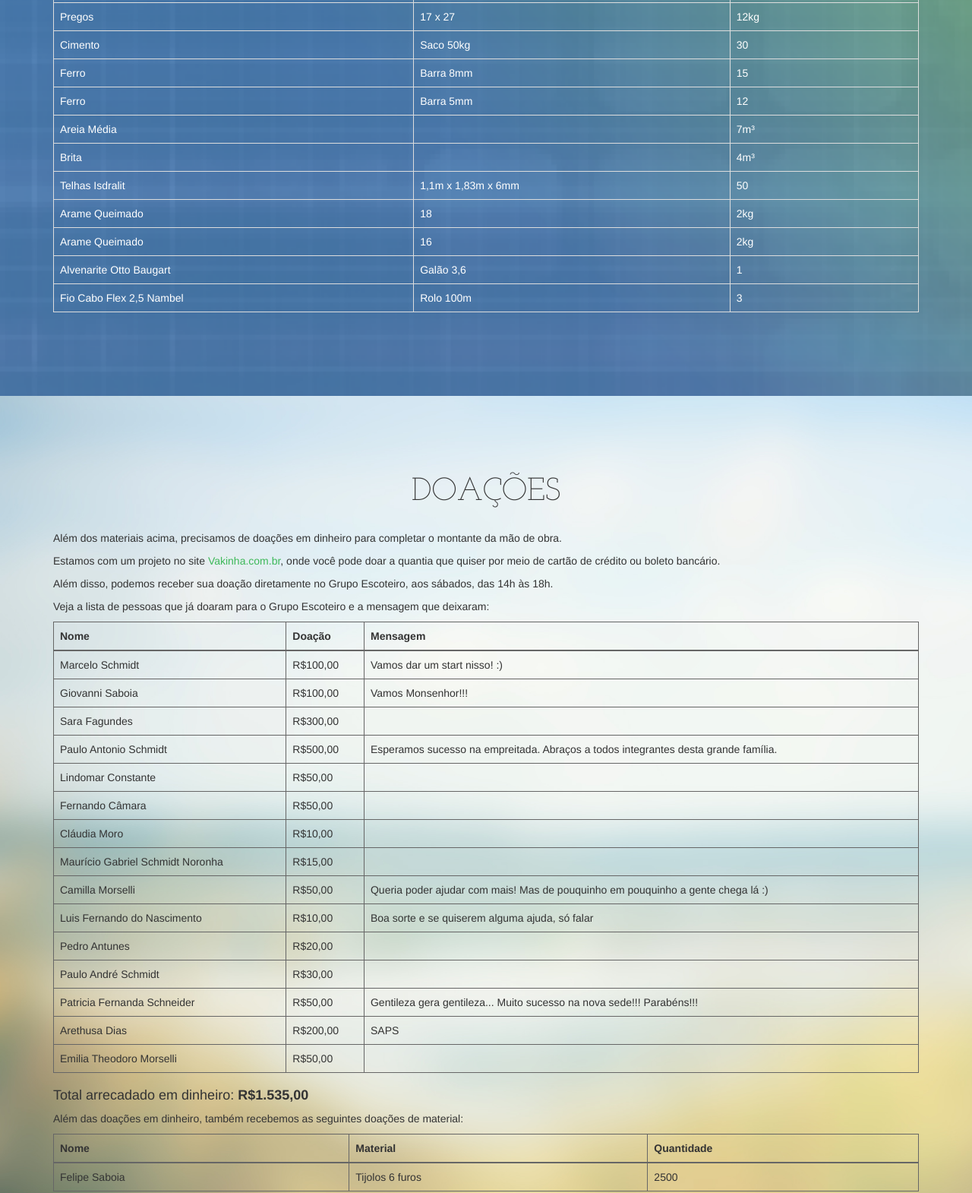
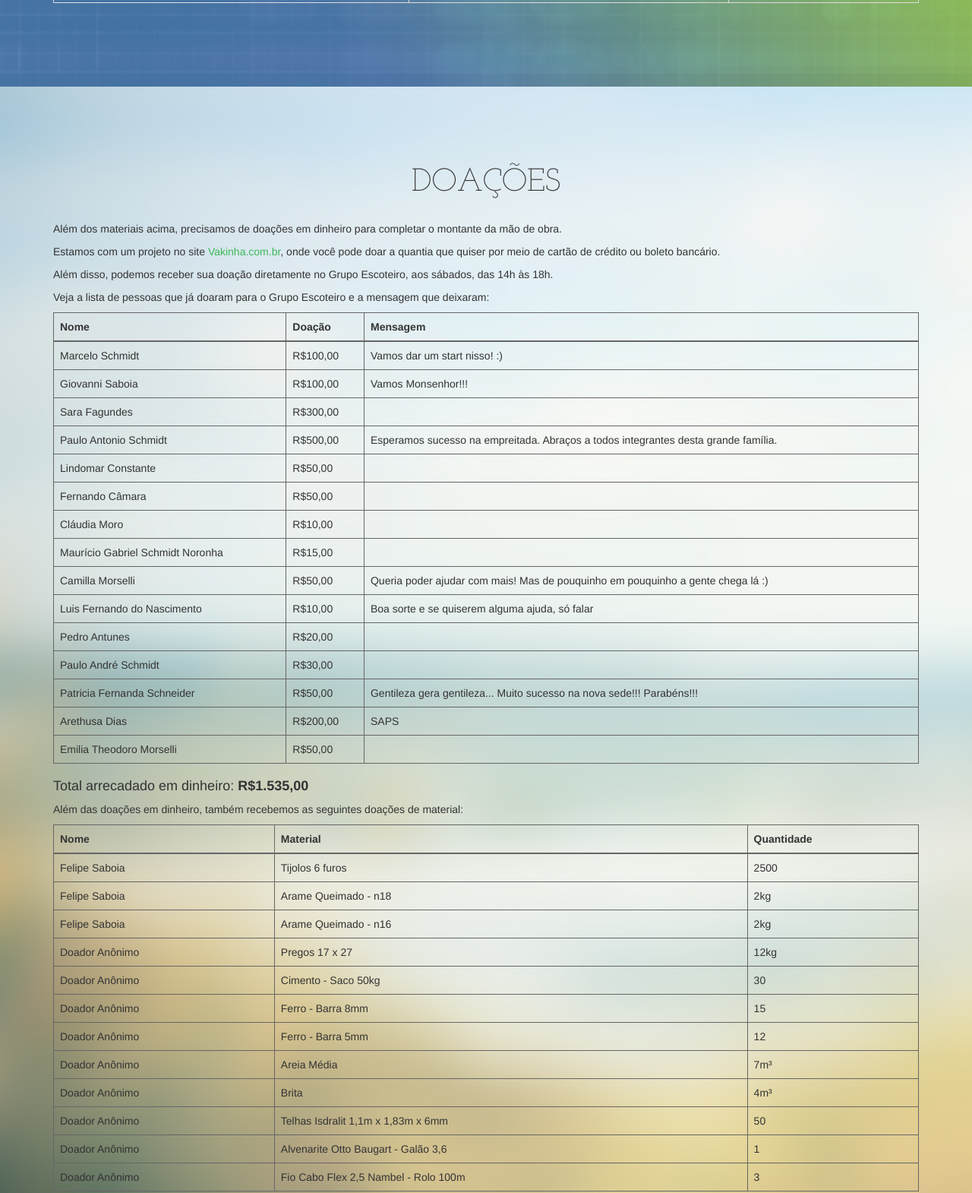
Before and after one commit to marceloschmidt/sede-monsenhor, a plain HTML site: page public_html/index.html in a window 1280 px wide. Shown: the part 3239-4809 px from the top of the page at 76% size. Drawn offline with Linux system fonts and the light colour scheme; some packages are replaced by stand-ins of ours; files whose address does not match are found by name.

Commit message:
no message

```diff
--- a/public_html/index.html
+++ b/public_html/index.html
@@ -152,61 +152,6 @@
                                 <td>5cm x 7cm x 5,40m</td>
                                 <td>40</td>
                             </tr>
-                            <tr>
-                                <td>Pregos</td>
-                                <td>17 x 27</td>
-                                <td>12kg</td>
-                            </tr>
-                            <tr>
-                                <td>Cimento</td>
-                                <td>Saco 50kg</td>
-                                <td>30</td>
-                            </tr>
-                            <tr>
-                                <td>Ferro</td>
-                                <td>Barra 8mm</td>
-                                <td>15</td>
-                            </tr>
-                            <tr>
-                                <td>Ferro</td>
-                                <td>Barra 5mm</td>
-                                <td>12</td>
-                            </tr>
-                            <tr>
-                                <td>Areia Média</td>
-                                <td></td>
-                                <td>7m³</td>
-                            </tr>
-                            <tr>
-                                <td>Brita</td>
-                                <td></td>
-                                <td>4m³</td>
-                            </tr>
-                            <tr>
-                                <td>Telhas Isdralit</td>
-                                <td>1,1m x 1,83m x 6mm</td>
-                                <td>50</td>
-                            </tr>
-                            <tr>
-                                <td>Arame Queimado</td>
-                                <td>18</td>
-                                <td>2kg</td>
-                            </tr>
-                            <tr>
-                                <td>Arame Queimado</td>
-                                <td>16</td>
-                                <td>2kg</td>
-                            </tr>
-                            <tr>
-                                <td>Alvenarite Otto Baugart</td>
-                                <td>Galão 3,6</td>
-                                <td>1</td>
-                            </tr>
-                            <tr>
-                                <td>Fio Cabo Flex 2,5 Nambel</td>
-                                <td>Rolo 100m</td>
-                                <td>3</td>
-                            </tr>
                         </tbody>
                     </table>
                 </div>
@@ -329,6 +274,61 @@
                                 <td>Tijolos 6 furos</td>
                                 <td>2500</td>
                             </tr>
+                            <tr>
+                                <td>Felipe Saboia</td>
+                                <td>Arame Queimado - n18</td>
+                                <td>2kg</td>
+                            </tr>
+                            <tr>
+                                <td>Felipe Saboia</td>
+                                <td>Arame Queimado - n16</td>
+                                <td>2kg</td>
+                            </tr>
+                            <tr>
+                                <td>Doador Anônimo</td>
+                                <td>Pregos 17 x 27</td>
+                                <td>12kg</td>
+                            </tr>
+                            <tr>
+                                <td>Doador Anônimo</td>
+                                <td>Cimento - Saco 50kg</td>
+                                <td>30</td>
+                            </tr>
+                            <tr>
+                                <td>Doador Anônimo</td>
+                                <td>Ferro - Barra 8mm</td>
+                                <td>15</td>
+                            </tr>
+                            <tr>
+                                <td>Doador Anônimo</td>
+                                <td>Ferro - Barra 5mm</td>
+                                <td>12</td>
+                            </tr>
+                            <tr>
+                                <td>Doador Anônimo</td>
+                                <td>Areia Média</td>
+                                <td>7m³</td>
+                            </tr>
+                            <tr>
+                                <td>Doador Anônimo</td>
+                                <td>Brita</td>
+                                <td>4m³</td>
+                            </tr>
+                            <tr>
+                                <td>Doador Anônimo</td>
+                                <td>Telhas Isdralit 1,1m x 1,83m x 6mm</td>
+                                <td>50</td>
+                            </tr>
+                            <tr>
+                                <td>Doador Anônimo</td>
+                                <td>Alvenarite Otto Baugart - Galão 3,6</td>
+                                <td>1</td>
+                            </tr>
+                            <tr>
+                                <td>Doador Anônimo</td>
+                                <td>Fio Cabo Flex 2,5 Nambel - Rolo 100m</td>
+                                <td>3</td>
+                            </tr>
                         </tbody>
                     </table>
                 </div>
```
